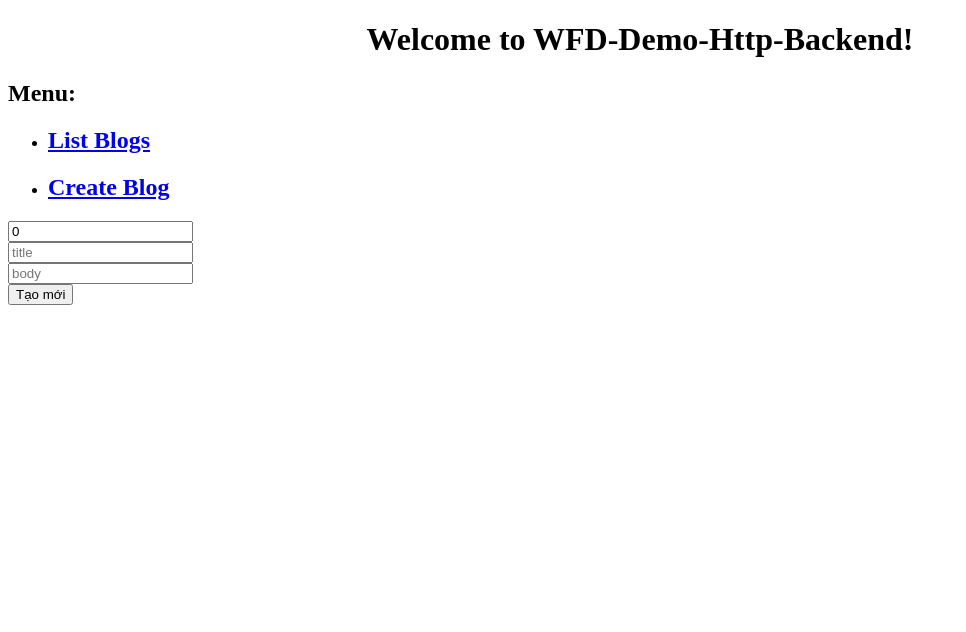
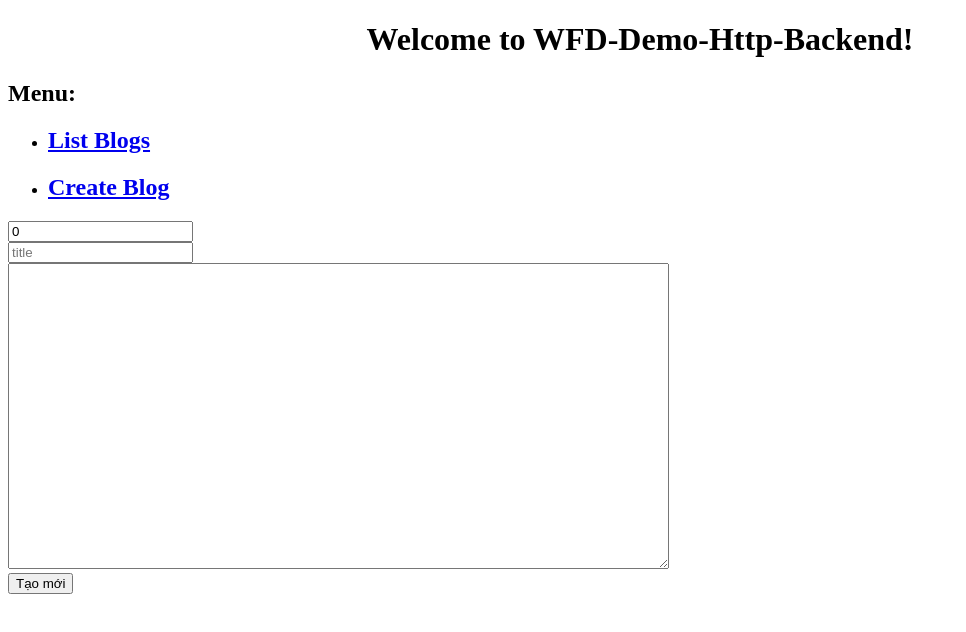
Before and after one commit to hoacg/WFD_Demo-Http-Service, an Angular app: page /create in a window 1280 px wide. Shown: the top 632 px of the page, without its empty margins (0-966 px from the left). Built offline with nearby package versions, Linux system fonts and the light colour scheme.

Commit message:
edit create-blog template

```diff
--- a/src/app/create-blog/create-blog.component.html
+++ b/src/app/create-blog/create-blog.component.html
@@ -1,7 +1,10 @@
 <form>
   <input name="userId" type="number" [(ngModel)]="blog.userId" placeholder="user id" /><br>
   <input name="title" type="text" [(ngModel)]="blog.title"  placeholder="title"/><br>
-  <input name="body" type="text"  [(ngModel)]="blog.body"  placeholder="body" /><br>
+
+  <textarea name="body" [(ngModel)]="blog.body" rows="20" cols="80"></textarea>
+
+  <br>
 
   <button type="submit" (click)="createBlog()">Tạo mới</button>
 </form>
```
